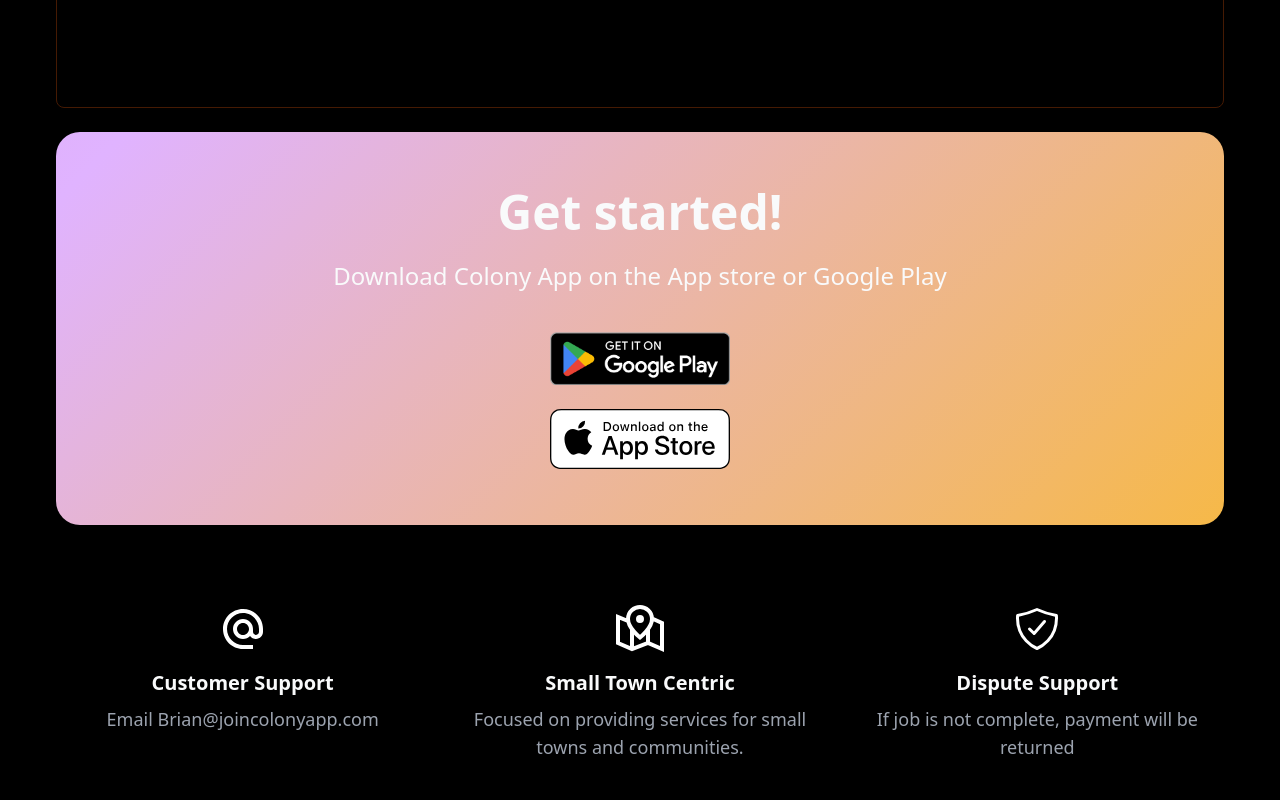
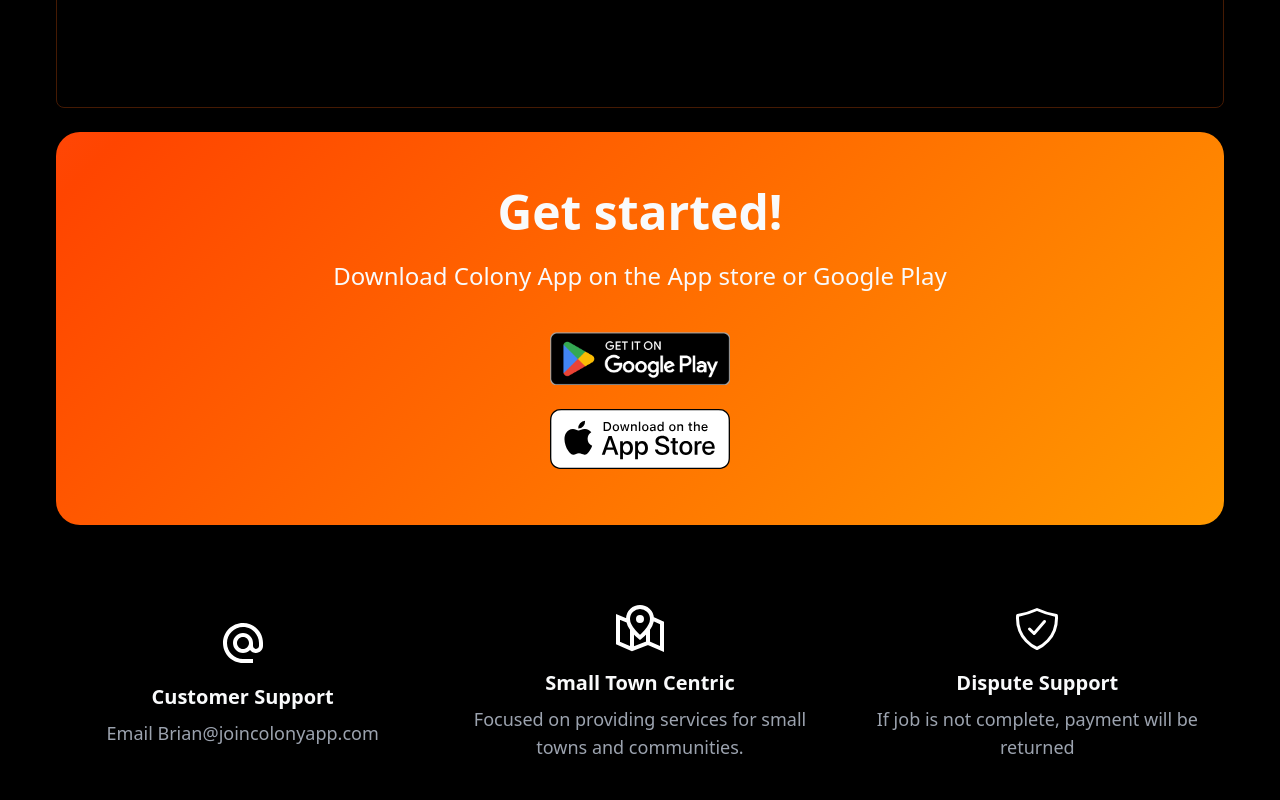
Before and after one commit to Ortbri/colony-web, a Next.js app: page / in a window 1280 px wide. Shown: the part 4120-4920 px from the top of the page. Built offline with nearby package versions, Linux system fonts and the light colour scheme.

Commit message:
chore:file cleanup

```diff
--- a/components/cards/gridCard.tsx
+++ b/components/cards/gridCard.tsx
@@ -3,7 +3,6 @@
   Card,
   CardContent,
   CardDescription,
-  CardFooter,
   CardHeader,
   CardTitle
 } from '@/components/ui/card'
--- a/components/forms/login/index.tsx
+++ b/components/forms/login/index.tsx
@@ -24,7 +24,6 @@
 import { useForm } from 'react-hook-form'
 import type { z } from 'zod'
 import { loginSchema } from './login.schema'
-import { error } from 'console'
 
 export const LoginForm = (): React.ReactElement => {
   /* ---------------------------------- state --------------------------------- */
--- a/components/framer/AnimatedDiv.tsx
+++ b/components/framer/AnimatedDiv.tsx
@@ -34,7 +34,7 @@
       className={`dark:bg-dot-white/[0.2] bg-dot-black/[0.2] flex h-full min-h-[6rem] w-full flex-1 flex-col space-y-2 rounded-3xl ${className}`}
       style={{
         background:
-          'linear-gradient(-45deg, #ffbb00, #e0b3ff, #d291bc, #ffd27f)',
+          'linear-gradient(-45deg, #ffbb00, #ff4500, #ff69b4, #800080)',
         backgroundSize: '400% 400%'
       }}
     >
--- a/components/framer/MovingCards.tsx
+++ b/components/framer/MovingCards.tsx
@@ -2,7 +2,6 @@
 
 import React, { ReactNode, useEffect, useState } from 'react'
 import { cn } from '@/lib/utils'
-import { FaDog } from 'react-icons/fa'
 
 export const MovingCards = ({
   items,
--- a/components/framer/Spotlight.tsx
+++ b/components/framer/Spotlight.tsx
@@ -1,5 +1,5 @@
+import React from 'react'
 import { cn } from '@/lib/utils'
-import React from 'react'
 
 type SpotlightProps = {
   className?: string
@@ -10,7 +10,7 @@
   return (
     <svg
       className={cn(
-        'animate-spotlight pointer-events-none absolute z-[1] h-[169%] w-[138%] opacity-0 lg:w-[84%]',
+        'pointer-events-none absolute z-[1] h-[169%] w-[138%] animate-spotlight opacity-0 lg:w-[84%]',
         className
       )}
       xmlns='http://www.w3.org/2000/svg'
--- a/components/pages/landing/Cut.tsx
+++ b/components/pages/landing/Cut.tsx
@@ -1,8 +1,9 @@
 'use client'
+
 import React from 'react'
 import Link from 'next/link'
+import useInView from '@/hooks/useInView'
 import { motion } from 'framer-motion'
-import useInView from '@/hooks/useInView'
 import { MovingCards } from '@/components/framer/MovingCards'
 import { FaArrowDown } from 'react-icons/fa6'
 import {
--- a/components/pages/landing/Intro.tsx
+++ b/components/pages/landing/Intro.tsx
@@ -1,6 +1,6 @@
 import React from 'react'
+import Image from 'next/image'
 import { Button } from '../../ui/button'
-import Image from 'next/image'
 import { Spotlight } from '../../framer/Spotlight'
 
 function Intro() {
--- a/components/pages/landing/features/colonyFeature.tsx
+++ b/components/pages/landing/features/colonyFeature.tsx
@@ -1,8 +1,4 @@
 import React from 'react'
-import { MdLocationOn, MdShield } from 'react-icons/md'
-import { TbMailUp } from 'react-icons/tb'
-import { FaMapPin } from 'react-icons/fa'
-import { IoShieldCheckmarkSharp } from 'react-icons/io5'
 import { IoShieldCheckmarkOutline } from 'react-icons/io5'
 import { MdAlternateEmail } from 'react-icons/md'
 import { GrMapLocation } from 'react-icons/gr'
@@ -12,9 +8,9 @@
 function ColonyFeature() {
   return (
     <div className='mb-10 mt-14 flex flex-col items-center'>
-      <dl className='flex w-full justify-between gap-14 px-4'>
+      <dl className='flex w-full flex-col items-center justify-between gap-14 px-4 md:flex-row'>
         {/* item 1 */}
-        <div className='flex w-1/3 flex-col items-center text-center'>
+        <div className='flex w-full flex-col items-center text-center md:w-1/3'>
           <MdAlternateEmail className='mb-4 h-12 w-12 text-white' />
           <dt className='text-xl font-bold'>Customer Support</dt>
           <dd className='mx-auto mt-2 text-lg text-gray-400'>
@@ -22,8 +18,8 @@
           </dd>
         </div>
 
-        {/* item 3 */}
-        <div className='flex w-1/3 flex-col items-center text-center'>
+        {/* item 2 */}
+        <div className='flex w-full flex-col items-center text-center md:w-1/3'>
           <GrMapLocation className='mb-4 h-12 w-12 text-white' />
           <dt className='text-xl font-bold'>Small Town Centric</dt>
           <dd className='mx-auto mt-2 text-lg text-gray-400'>
@@ -31,8 +27,8 @@
           </dd>
         </div>
 
-        {/* item 2 */}
-        <div className='flex w-1/3 flex-col items-center text-center'>
+        {/* item 3 */}
+        <div className='flex w-full flex-col items-center text-center md:w-1/3'>
           <IoShieldCheckmarkOutline className='mb-4 h-12 w-12 text-white' />
           <dt className='text-xl font-bold'>Dispute Support</dt>
           <dd className='mx-auto mt-2 text-lg text-gray-400'>
--- a/components/pages/landing/features/index.tsx
+++ b/components/pages/landing/features/index.tsx
@@ -1,9 +1,9 @@
 'use client'
+
 import React from 'react'
-import { Button } from '../../../ui/button'
 import HirerFeature from './hirerFeature'
 import WorkerFeature from './workerFeature'
-import ColonyFeature from './colonyFeature'
+import { Button } from '../../../ui/button'
 
 function Features() {
   /* ---------------------------------- view ---------------------------------- */
@@ -38,7 +38,6 @@
       </div>
       {/* grid */}
       {view === 'hirer' ? <HirerFeature /> : <WorkerFeature />}
-      {/* <ColonyFeature /> */}
     </section>
   )
 }
```
Also changed, not shown: components/drawer/NavDrawer.tsx (+1 -7 lines).
